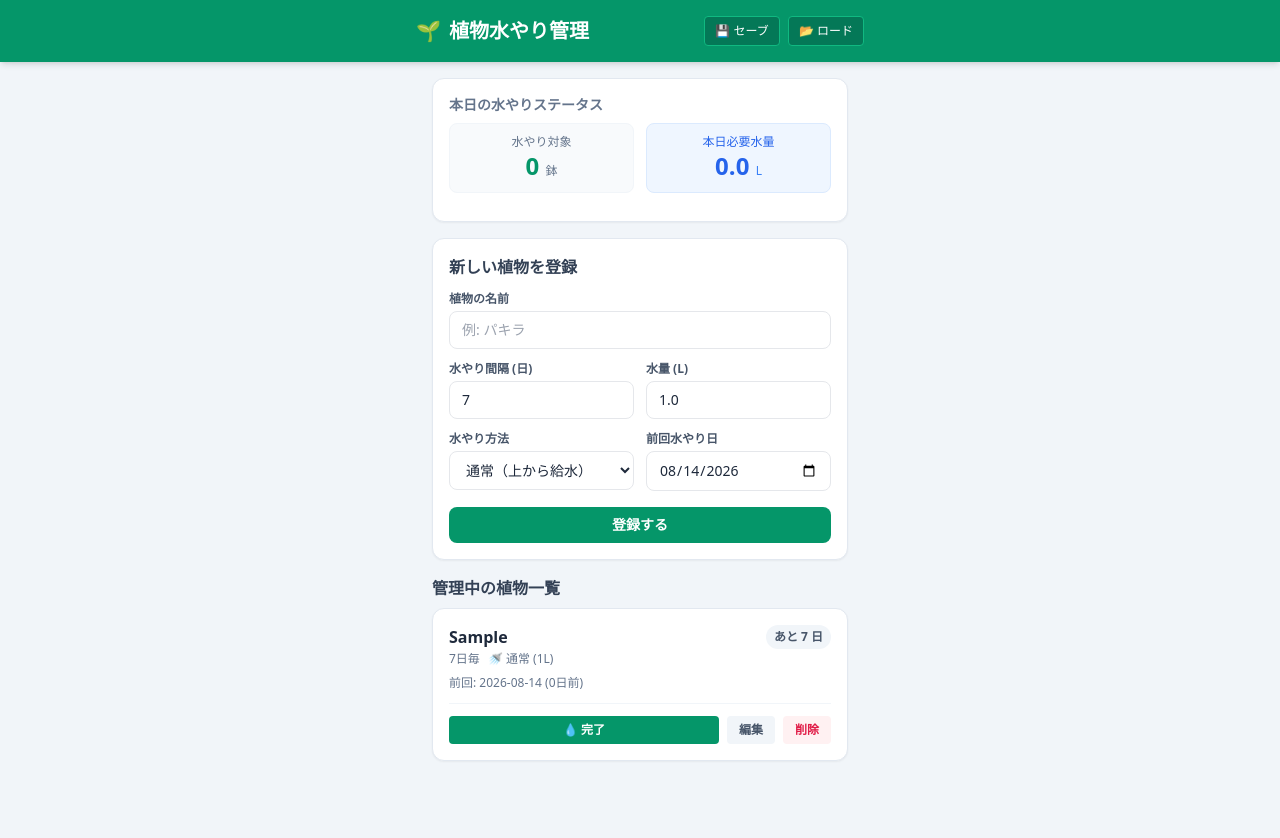
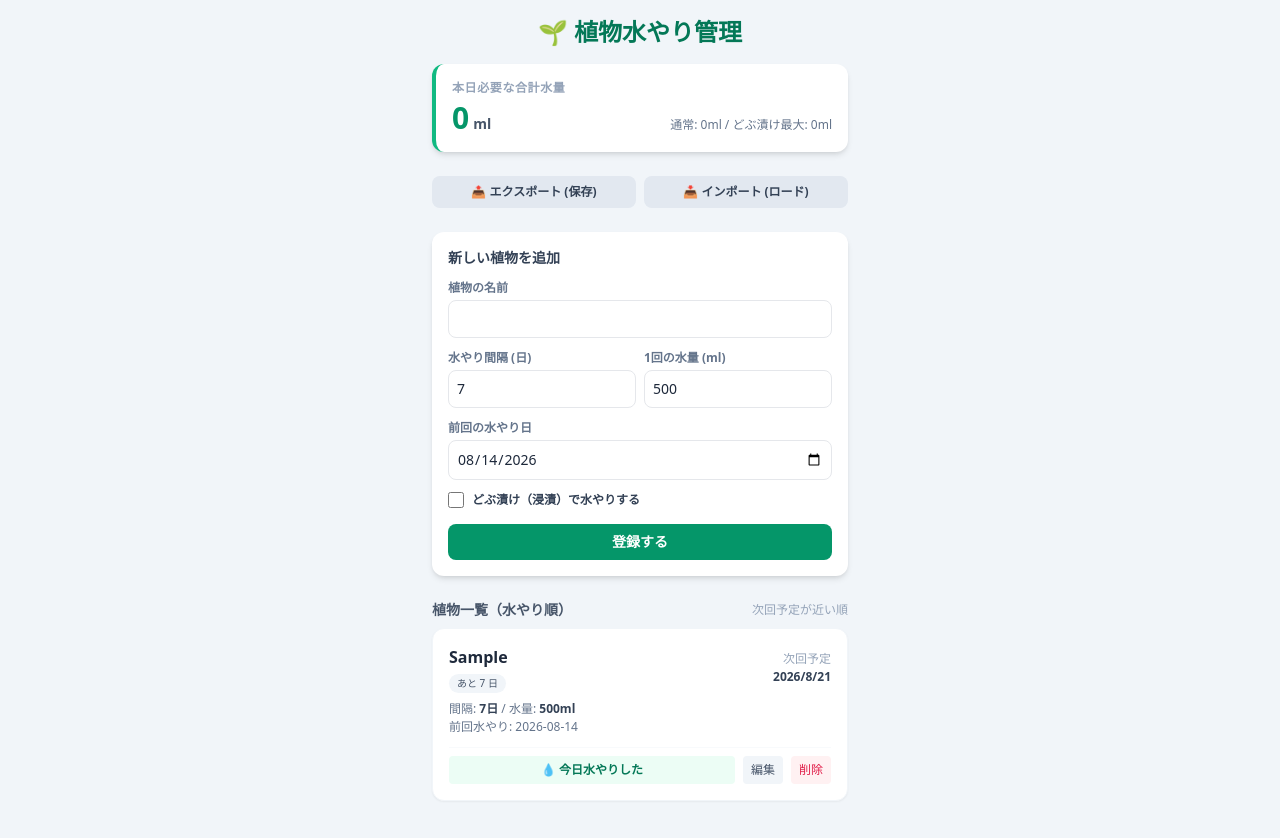
Before and after one commit to SeiyaTei/plant-app, a plain HTML site: page index.html in a window 1280 px wide. Both pictures are taken after typing "Sample" into the empty fields and a click on the button "登録する". Drawn offline with nearby package versions, Linux system fonts and the light colour scheme.

Commit message:
Update index.html

```diff
--- a/index.html
+++ b/index.html
@@ -3,262 +3,286 @@
 <head>
   <meta charset="UTF-8">
   <meta name="viewport" content="width=device-width, initial-scale=1.0">
-  <title>植物水やり管理ダッシュボード</title>
+  <title>植物水やり管理アプリ</title>
   <link rel="manifest" href="manifest.json">
   <script src="https://cdn.tailwindcss.com"></script>
 </head>
-<body class="bg-slate-100 text-slate-800 antialiased min-h-screen pb-12">
+<body class="bg-slate-100 text-slate-800 p-4 max-w-md mx-auto min-h-screen pb-20">
 
-  <!-- ヘッダー -->
-  <header class="bg-emerald-600 text-white p-4 shadow-md sticky top-0 z-10">
-    <div class="max-w-md mx-auto flex justify-between items-center">
-      <h1 class="text-xl font-bold flex items-center gap-2">
-        <span>🌱</span> 植物水やり管理
-      </h1>
-      <div class="flex gap-2">
-        <button onclick="exportData()" class="bg-emerald-700 hover:bg-emerald-800 text-xs px-2.5 py-1.5 rounded flex items-center gap-1 border border-emerald-500">
-          💾 セーブ
-        </button>
-        <label class="bg-emerald-700 hover:bg-emerald-800 text-xs px-2.5 py-1.5 rounded flex items-center gap-1 border border-emerald-500 cursor-pointer">
-          📂 ロード
-          <input type="file" id="importFile" onchange="importData(event)" class="hidden" accept=".json">
-        </label>
+  <h1 class="text-2xl font-bold mb-4 text-emerald-700 text-center">🌱 植物水やり管理</h1>
+
+  <!-- 水量計算結果表示エリア -->
+  <div class="bg-white p-4 rounded-xl shadow-md mb-6 border-l-4 border-emerald-500">
+    <h2 class="text-xs font-bold text-slate-400 uppercase tracking-wider mb-1">本日必要な合計水量</h2>
+    <div class="flex justify-between items-baseline">
+      <div>
+        <span id="totalWater" class="text-3xl font-black text-emerald-600">0</span>
+        <span class="text-sm font-semibold text-slate-600"> ml</span>
+      </div>
+      <div id="soakInfo" class="text-xs text-slate-500 text-right">
+        通常: <span id="normalWater">0</span>ml / どぶ漬け最大: <span id="maxSoak">0</span>ml
       </div>
     </div>
-  </header>
+  </div>
 
-  <main class="max-w-md mx-auto p-4 space-y-4">
+  <!-- データバックアップ / ロード機能 -->
+  <div class="flex gap-2 mb-6">
+    <button onclick="exportData()" class="flex-1 bg-slate-200 hover:bg-slate-300 text-slate-700 text-xs py-2 px-3 rounded-lg font-bold transition">
+      📤 エクスポート (保存)
+    </button>
+    <label class="flex-1 bg-slate-200 hover:bg-slate-300 text-slate-700 text-xs py-2 px-3 rounded-lg font-bold transition text-center cursor-pointer">
+      📥 インポート (ロード)
+      <input type="file" id="importFile" accept=".json" onchange="importData(event)" class="hidden">
+    </label>
+  </div>
 
-    <!-- 本日の水やり要約 -->
-    <section class="bg-white rounded-xl p-4 shadow-sm border border-slate-200">
-      <h2 class="text-sm font-semibold text-slate-500 mb-2">本日の水やりステータス</h2>
-      <div class="grid grid-cols-2 gap-3 text-center mb-3">
-        <div class="bg-slate-50 p-2.5 rounded-lg border border-slate-100">
-          <div class="text-xs text-slate-500">水やり対象</div>
-          <div id="todayCount" class="text-2xl font-bold text-emerald-600">0 <span class="text-xs text-slate-500 font-normal">鉢</span></div>
-        </div>
-        <div class="bg-blue-50 p-2.5 rounded-lg border border-blue-100">
-          <div class="text-xs text-blue-600 font-medium">本日必要水量</div>
-          <div id="todayWaterVolume" class="text-2xl font-bold text-blue-600">0 <span class="text-xs text-blue-500 font-normal">L</span></div>
-        </div>
+  <!-- 登録・編集フォーム -->
+  <form id="plantForm" onsubmit="savePlant(event)" class="bg-white p-4 rounded-xl shadow-md mb-6">
+    <h2 id="formTitle" class="text-sm font-bold mb-3 text-slate-700">新しい植物を追加</h2>
+    <input type="hidden" id="editIndex" value="-1">
+
+    <div class="mb-3">
+      <label class="block text-xs font-semibold text-slate-500 mb-1">植物の名前</label>
+      <input type="text" id="name" required class="w-full border rounded-lg p-2 text-sm focus:outline-emerald-500">
+    </div>
+
+    <div class="grid grid-cols-2 gap-2 mb-3">
+      <div>
+        <label class="block text-xs font-semibold text-slate-500 mb-1">水やり間隔 (日)</label>
+        <input type="number" id="interval" value="7" required min="1" class="w-full border rounded-lg p-2 text-sm focus:outline-emerald-500">
       </div>
-      <div id="waterBreakdown" class="text-xs text-slate-500 bg-slate-50 p-2.5 rounded border border-slate-200 hidden"></div>
-    </section>
+      <div>
+        <label class="block text-xs font-semibold text-slate-500 mb-1">1回の水量 (ml)</label>
+        <input type="number" id="waterAmount" value="500" required min="0" class="w-full border rounded-lg p-2 text-sm focus:outline-emerald-500">
+      </div>
+    </div>
 
-    <!-- 植物登録・編集フォーム -->
-    <section class="bg-white rounded-xl p-4 shadow-sm border border-slate-200">
-      <h2 id="formTitle" class="text-base font-bold text-slate-700 mb-3">新しい植物を登録</h2>
-      <form id="plantForm" onsubmit="savePlant(event)" class="space-y-3">
-        <input type="hidden" id="plantId">
+    <div class="mb-3">
+      <label class="block text-xs font-semibold text-slate-500 mb-1">前回の水やり日</label>
+      <input type="date" id="lastWatered" required class="w-full border rounded-lg p-2 text-sm focus:outline-emerald-500">
+    </div>
 
-        <div>
-          <label class="block text-xs font-semibold text-slate-600 mb-1">植物の名前</label>
-          <input type="text" id="plantName" required placeholder="例: パキラ" class="w-full px-3 py-2 border rounded-lg focus:ring-2 focus:ring-emerald-500 text-sm">
-        </div>
+    <div class="flex items-center mb-4">
+      <input type="checkbox" id="isSoak" class="w-4 h-4 text-emerald-600 rounded focus:ring-emerald-500">
+      <label for="isSoak" class="ml-2 text-xs font-semibold text-slate-700">どぶ漬け（浸漬）で水やりする</label>
+    </div>
 
-        <div class="grid grid-cols-2 gap-3">
-          <div>
-            <label class="block text-xs font-semibold text-slate-600 mb-1">水やり間隔 (日)</label>
-            <input type="number" id="waterInterval" required min="1" value="7" class="w-full px-3 py-2 border rounded-lg focus:ring-2 focus:ring-emerald-500 text-sm">
-          </div>
-          <div>
-            <label class="block text-xs font-semibold text-slate-600 mb-1">水量 (L)</label>
-            <input type="number" id="waterAmount" step="0.1" min="0" value="1.0" required class="w-full px-3 py-2 border rounded-lg focus:ring-2 focus:ring-emerald-500 text-sm">
-          </div>
-        </div>
+    <div class="flex gap-2">
+      <button type="submit" id="submitBtn" class="flex-1 bg-emerald-600 hover:bg-emerald-700 text-white font-bold py-2 rounded-lg text-sm transition">
+        登録する
+      </button>
+      <button type="button" id="cancelBtn" onclick="resetForm()" class="hidden bg-slate-300 text-slate-700 font-bold py-2 px-3 rounded-lg text-sm">
+        キャンセル
+      </button>
+    </div>
+  </form>
 
-        <div class="grid grid-cols-2 gap-3">
-            <div>
-                <label class="block text-xs font-semibold text-slate-600 mb-1">水やり方法</label>
-                <select id="waterType" class="w-full px-3 py-2 border rounded-lg focus:ring-2 focus:ring-emerald-500 text-sm bg-white">
-                  <option value="normal">通常（上から給水）</option>
-                  <option value="dobu">ドブ漬け（浸水）</option>
-                </select>
-            </div>
-            <div>
-                <label class="block text-xs font-semibold text-slate-600 mb-1">前回水やり日</label>
-                <input type="date" id="lastWateredDate" required class="w-full px-3 py-2 border rounded-lg focus:ring-2 focus:ring-emerald-500 text-sm">
-            </div>
-        </div>
-
-        <div class="flex gap-2 pt-1">
-          <button type="submit" id="submitBtn" class="flex-1 bg-emerald-600 text-white font-semibold py-2 rounded-lg hover:bg-emerald-700 transition text-sm">登録する</button>
-          <button type="button" id="cancelBtn" onclick="resetForm()" class="hidden bg-slate-200 text-slate-600 font-semibold px-4 py-2 rounded-lg hover:bg-slate-300 transition text-sm">キャンセル</button>
-        </div>
-      </form>
-    </section>
-
-    <!-- 植物一覧 -->
-    <section>
-      <h2 class="text-base font-bold text-slate-700 mb-2">管理中の植物一覧</h2>
-      <div id="plantList" class="space-y-3"></div>
-    </section>
-
-  </main>
+  <!-- 植物一覧リスト（自動で次回水やりが近い順に並びます） -->
+  <div class="mb-2 flex justify-between items-center">
+    <h2 class="text-sm font-bold text-slate-600">植物一覧（水やり順）</h2>
+    <span class="text-xs text-slate-400">次回予定が近い順</span>
+  </div>
+  <div id="plantList" class="space-y-3"></div>
 
   <script>
-    let plants = [];
+    let plants = JSON.parse(localStorage.getItem('plants')) || [];
 
-    function init() {
-      const data = localStorage.getItem('plantsData');
-      if (data) {
-        try {
-          plants = JSON.parse(data).map(p => ({
-            id: p.id || Date.now() + Math.random(),
-            name: p.name || '名称未設定',
-            interval: Number(p.interval) || 7,
-            lastWatered: p.lastWatered || new Date().toISOString().split('T')[0],
-            amount: p.amount !== undefined ? Number(p.amount) : 1.0,
-            type: p.type || 'normal'
-          }));
-        } catch (e) { plants = []; }
-      }
-      resetForm();
-      render();
+    // 初期化：本日の日付をデフォルト入力
+    document.getElementById('lastWatered').valueToDate = new Date();
+    document.getElementById('lastWatered').value = new Date().toISOString().substring(0, 10);
+
+    // データ保存
+    function savePlantsToStorage() {
+      localStorage.setItem('plants', JSON.stringify(plants));
+      renderList();
     }
 
-    function saveToStorage() { localStorage.setItem('plantsData', JSON.stringify(plants)); }
-
-    function getDaysDiff(dateString) {
-      const today = new Date(); today.setHours(0, 0, 0, 0);
-      const target = new Date(dateString); target.setHours(0, 0, 0, 0);
-      return Math.floor((today - target) / (1000 * 60 * 60 * 24));
+    // 次回水やり日の計算関数
+    function getNextWaterDate(lastWatered, interval) {
+      const date = new Date(lastWatered);
+      date.setDate(date.getDate() + parseInt(interval));
+      return date;
     }
 
+    // リストの描画（近い順ソート機能付き）
+    function renderList() {
+      const listEl = document.getElementById('plantList');
+      listEl.innerHTML = '';
+
+      // 1. 次回水やり日が「近い順（昇順）」にソート
+      plants.sort((a, b) => {
+        const nextA = getNextWaterDate(a.lastWatered, a.interval);
+        const nextB = getNextWaterDate(b.lastWatered, b.interval);
+        return nextA - nextB;
+      });
+
+      let normalSum = 0;
+      let maxSoak = 0;
+      const today = new Date();
+      today.setHours(0, 0, 0, 0);
+
+      plants.forEach((plant, index) => {
+        const nextDate = getNextWaterDate(plant.lastWatered, plant.interval);
+        nextDate.setHours(0, 0, 0, 0);
+
+        // 残り日数の計算
+        const diffDays = Math.ceil((nextDate - today) / (1000 * 60 * 60 * 24));
+
+        // 本日水やりが必要な場合の計算
+        if (diffDays <= 0) {
+          if (plant.isSoak) {
+            if (plant.waterAmount > maxSoak) maxSoak = parseInt(plant.waterAmount);
+          } else {
+            normalSum += parseInt(plant.waterAmount);
+          }
+        }
+
+        // バッジの表示切り替え
+        let badgeClass = "bg-slate-100 text-slate-600";
+        let badgeText = `あと ${diffDays} 日`;
+        if (diffDays === 0) {
+          badgeClass = "bg-amber-100 text-amber-700 font-bold border border-amber-300";
+          badgeText = "今日が予定日！";
+        } else if (diffDays < 0) {
+          badgeClass = "bg-rose-100 text-rose-700 font-bold border border-rose-300";
+          badgeText = `${Math.abs(diffDays)} 日遅れ！`;
+        }
+
+        const card = document.createElement('div');
+        card.className = "bg-white p-4 rounded-xl shadow-sm border border-slate-100 relative";
+        card.innerHTML = `
+          <div class="flex justify-between items-start mb-2">
+            <div>
+              <h3 class="font-bold text-slate-800 text-base">${plant.name}</h3>
+              <span class="inline-block text-[10px] px-2 py-0.5 rounded-full ${badgeClass} mt-1">${badgeText}</span>
+            </div>
+            <div class="text-right">
+              <span class="text-xs text-slate-400">次回予定</span>
+              <div class="text-xs font-bold text-slate-700">${nextDate.getFullYear()}/${nextDate.getMonth()+1}/${nextDate.getDate()}</div>
+            </div>
+          </div>
+
+          <div class="text-xs text-slate-500 mb-3 space-y-0.5">
+            <div>間隔: <span class="font-semibold text-slate-700">${plant.interval}日</span> / 水量: <span class="font-semibold text-slate-700">${plant.waterAmount}ml</span> ${plant.isSoak ? '<span class="text-amber-600 font-bold">(どぶ漬け)</span>' : ''}</div>
+            <div>前回水やり: ${plant.lastWatered}</div>
+          </div>
+
+          <div class="flex gap-2 pt-2 border-t border-slate-50">
+            <button onclick="waterNow(${index})" class="flex-1 bg-emerald-50 hover:bg-emerald-100 text-emerald-700 text-xs font-bold py-1.5 rounded transition">
+              💧 今日水やりした
+            </button>
+            <button onclick="editPlant(${index})" class="text-xs bg-slate-100 hover:bg-slate-200 text-slate-600 px-2 py-1.5 rounded">編集</button>
+            <button onclick="deletePlant(${index})" class="text-xs bg-rose-50 hover:bg-rose-100 text-rose-600 px-2 py-1.5 rounded">削除</button>
+          </div>
+        `;
+        listEl.appendChild(card);
+      });
+
+      // 合計水量の表示更新
+      document.getElementById('normalWater').innerText = normalSum;
+      document.getElementById('maxSoak').innerText = maxSoak;
+      document.getElementById('totalWater').innerText = normalSum + maxSoak;
+    }
+
+    // 今日の水やり完了処理
+    function waterNow(index) {
+      const todayStr = new Date().toISOString().substring(0, 10);
+      plants[index].lastWatered = todayStr;
+      savePlantsToStorage();
+    }
+
+    // フォーム送信（新規保存・編集更新）
     function savePlant(e) {
       e.preventDefault();
-      const id = document.getElementById('plantId').value;
-      const plantData = {
-        name: document.getElementById('plantName').value,
-        interval: Number(document.getElementById('waterInterval').value),
-        amount: Number(document.getElementById('waterAmount').value),
-        type: document.getElementById('waterType').value,
-        lastWatered: document.getElementById('lastWateredDate').value
+      const index = parseInt(document.getElementById('editIndex').value);
+      const data = {
+        name: document.getElementById('name').value,
+        interval: parseInt(document.getElementById('interval').value),
+        waterAmount: parseInt(document.getElementById('waterAmount').value),
+        lastWatered: document.getElementById('lastWatered').value,
+        isSoak: document.getElementById('isSoak').checked
       };
 
-      if (id) {
-        const index = plants.findIndex(p => p.id == id);
-        if (index !== -1) plants[index] = { ...plants[index], ...plantData };
+      if (index === -1) {
+        plants.push(data);
       } else {
-        plants.push({ id: Date.now(), ...plantData });
+        plants[index] = data;
       }
-      saveToStorage();
+
       resetForm();
-      render();
+      savePlantsToStorage();
     }
 
-    function waterPlant(id) {
-      const plant = plants.find(p => p.id == id);
-      if (plant) {
-        plant.lastWatered = new Date().toISOString().split('T')[0];
-        saveToStorage();
-        render();
-      }
-    }
+    // 編集モーダル・フォームの呼出
+    function editPlant(index) {
+      const p = plants[index];
+      document.getElementById('name').value = p.name;
+      document.getElementById('interval').value = p.interval;
+      document.getElementById('waterAmount').value = p.waterAmount;
+      document.getElementById('lastWatered').value = p.lastWatered;
+      document.getElementById('isSoak').checked = p.isSoak;
+      document.getElementById('editIndex').value = index;
 
-    function deletePlant(id) {
-      if (confirm('削除しますか？')) {
-        plants = plants.filter(p => p.id != id);
-        saveToStorage();
-        render();
-      }
-    }
-
-    function editPlant(id) {
-      const plant = plants.find(p => p.id == id);
-      if (!plant) return;
-      document.getElementById('plantId').value = plant.id;
-      document.getElementById('plantName').value = plant.name;
-      document.getElementById('waterInterval').value = plant.interval;
-      document.getElementById('waterAmount').value = plant.amount;
-      document.getElementById('waterType').value = plant.type;
-      document.getElementById('lastWateredDate').value = plant.lastWatered;
-      document.getElementById('formTitle').textContent = '植物情報を編集';
-      document.getElementById('submitBtn').textContent = '更新する';
+      document.getElementById('formTitle').innerText = "植物の編集";
+      document.getElementById('submitBtn').innerText = "更新する";
       document.getElementById('cancelBtn').classList.remove('hidden');
       window.scrollTo({ top: 0, behavior: 'smooth' });
     }
 
+    // 削除処理
+    function deletePlant(index) {
+      if (confirm(`${plants[index].name} を削除してもよろしいですか？`)) {
+        plants.splice(index, 1);
+        savePlantsToStorage();
+      }
+    }
+
+    // フォームの初期化
     function resetForm() {
-      document.getElementById('plantId').value = '';
       document.getElementById('plantForm').reset();
-      document.getElementById('lastWateredDate').value = new Date().toISOString().split('T')[0];
-      document.getElementById('formTitle').textContent = '新しい植物を登録';
-      document.getElementById('submitBtn').textContent = '登録する';
+      document.getElementById('editIndex').value = "-1";
+      document.getElementById('lastWatered').value = new Date().toISOString().substring(0, 10);
+      document.getElementById('formTitle').innerText = "新しい植物を追加";
+      document.getElementById('submitBtn').innerText = "登録する";
       document.getElementById('cancelBtn').classList.add('hidden');
     }
 
-    function render() {
-      const plantList = document.getElementById('plantList');
-      plantList.innerHTML = '';
-      let todayWaterCount = 0, normalWaterTotal = 0, dobuMaxWater = 0, dobuCount = 0;
-
-      plants.forEach(plant => {
-        const daysPassed = getDaysDiff(plant.lastWatered);
-        const isDue = daysPassed >= plant.interval;
-
-        if (isDue) {
-          todayWaterCount++;
-          if (plant.type === 'dobu') {
-            dobuCount++;
-            if (plant.amount > dobuMaxWater) dobuMaxWater = plant.amount;
-          } else {
-            normalWaterTotal += plant.amount;
-          }
-        }
-
-        const card = document.createElement('div');
-        card.className = `p-4 rounded-xl shadow-sm border ${isDue ? 'bg-amber-50 border-amber-200' : 'bg-white border-slate-200'}`;
-        card.innerHTML = `
-          <div class="flex justify-between items-start mb-2">
-            <div>
-              <h3 class="font-bold text-slate-800 text-base">${plant.name}</h3>
-              <div class="flex gap-2 text-xs text-slate-500 mt-0.5">
-                <span>${plant.interval}日毎</span>
-                <span class="${plant.type === 'dobu' ? 'text-indigo-600 font-semibold' : ''}">${plant.type === 'dobu' ? '🪣 ドブ漬け' : '🚿 通常'} (${plant.amount}L)</span>
-              </div>
-            </div>
-            <span class="text-xs font-semibold px-2 py-1 rounded-full ${isDue ? 'bg-amber-200 text-amber-800' : 'bg-slate-100 text-slate-600'}">
-              ${isDue ? '水やり時期！' : `あと ${plant.interval - daysPassed} 日`}
-            </span>
-          </div>
-          <div class="text-xs text-slate-500 mb-3">前回: ${plant.lastWatered} (${daysPassed}日前)</div>
-          <div class="flex gap-2 border-t pt-3 border-slate-100">
-            <button onclick="waterPlant(${plant.id})" class="flex-1 bg-emerald-600 hover:bg-emerald-700 text-white text-xs font-semibold py-1.5 rounded transition">💧 完了</button>
-            <button onclick="editPlant(${plant.id})" class="px-3 bg-slate-100 hover:bg-slate-200 text-slate-600 text-xs font-semibold py-1.5 rounded transition">編集</button>
-            <button onclick="deletePlant(${plant.id})" class="px-3 bg-rose-50 hover:bg-rose-100 text-rose-600 text-xs font-semibold py-1.5 rounded transition">削除</button>
-          </div>
-        `;
-        plantList.appendChild(card);
-      });
-
-      const totalVolume = normalWaterTotal + dobuMaxWater;
-      document.getElementById('todayCount').innerHTML = `${todayWaterCount} <span class="text-xs text-slate-500 font-normal">鉢</span>`;
-      document.getElementById('todayWaterVolume').innerHTML = `${totalVolume.toFixed(1)} <span class="text-xs text-blue-500 font-normal">L</span>`;
-      const breakdownEl = document.getElementById('waterBreakdown');
-      if (todayWaterCount > 0) {
-        breakdownEl.classList.remove('hidden');
-        breakdownEl.innerHTML = `<strong>【内訳】</strong> 通常:${normalWaterTotal.toFixed(1)}L / ドブ漬け:${dobuMaxWater.toFixed(1)}L (${dobuCount}鉢)`;
-      } else { breakdownEl.classList.add('hidden'); }
+    // データ出力 (Export)
+    function exportData() {
+      const dataStr = "data:text/json;charset=utf-8," + encodeURIComponent(JSON.stringify(plants, null, 2));
+      const downloadAnchor = document.createElement('a');
+      downloadAnchor.setAttribute("href", dataStr);
+      downloadAnchor.setAttribute("download", `plant_data_${new Date().toISOString().substring(0, 10)}.json`);
+      document.body.appendChild(downloadAnchor);
+      downloadAnchor.click();
+      downloadAnchor.remove();
     }
 
-    function exportData() {
-      const dataStr = "data:text/json;charset=utf-8," + encodeURIComponent(JSON.stringify(plants));
-      const a = document.createElement('a');
-      a.href = dataStr; a.download = `plants_${new Date().toISOString().split('T')[0]}.json`;
-      a.click();
+    // データ読み込み (Import)
+    function importData(e) {
+      const file = e.target.files[0];
+      if (!file) return;
+
+      const reader = new FileReader();
+      reader.onload = function(event) {
+        try {
+          const imported = JSON.parse(event.target.result);
+          if (Array.isArray(imported)) {
+            plants = imported;
+            savePlantsToStorage();
+            alert("データの読み込みが完了しました！");
+          } else {
+            alert("正しいセーブデータ形式ではありません。");
+          }
+        } catch (err) {
+          alert("ファイルの読み込みに失敗しました。");
+        }
+      };
+      reader.readAsText(file);
     }
 
-    function importData(e) {
-      const reader = new FileReader();
-      reader.onload = (e) => {
-        plants = JSON.parse(e.target.result);
-        saveToStorage(); render(); alert('復元しました！');
-      };
-      reader.readAsText(e.target.files[0]);
-    }
-
-    init();
+    // 初回描画
+    renderList();
   </script>
 </body>
 </html>
```
